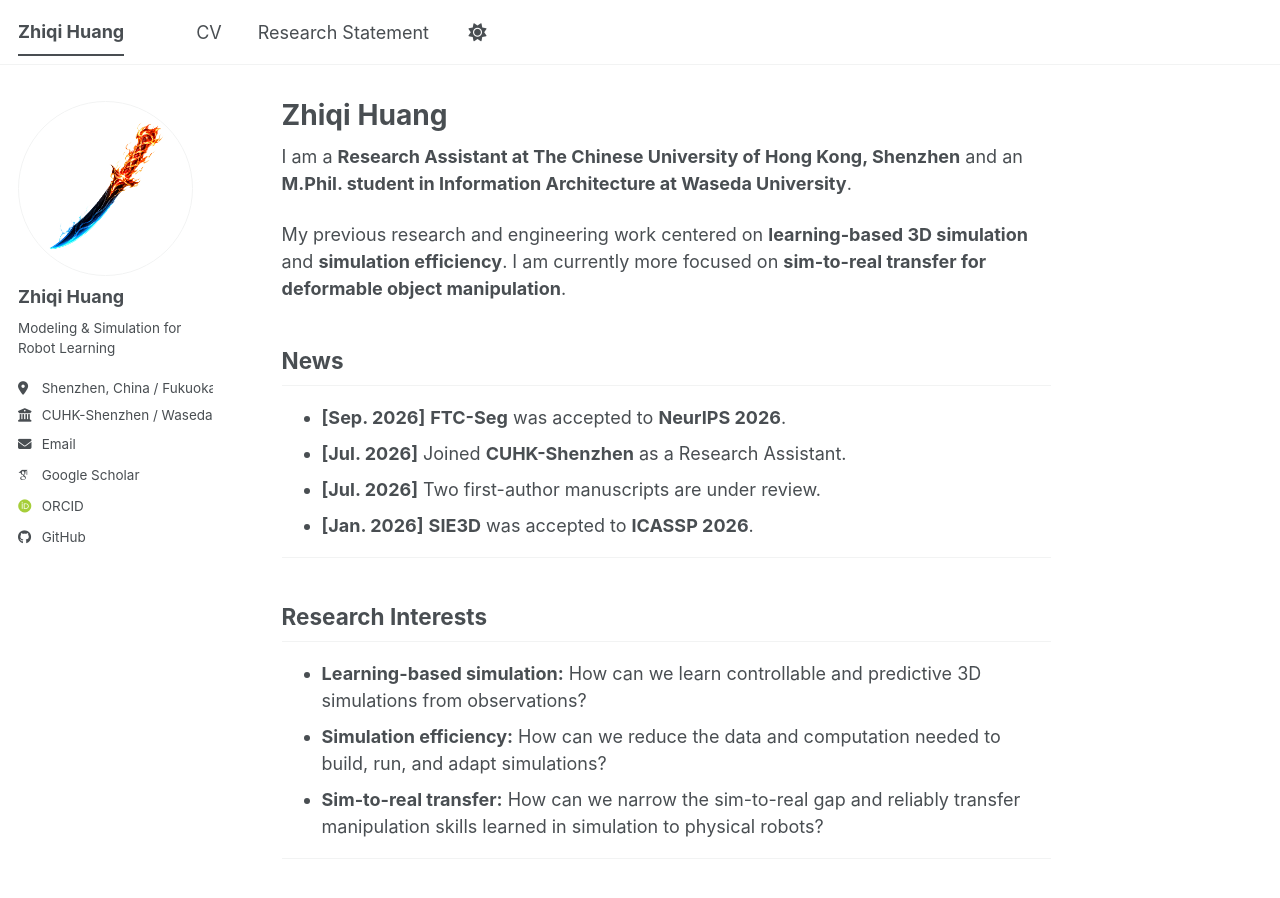
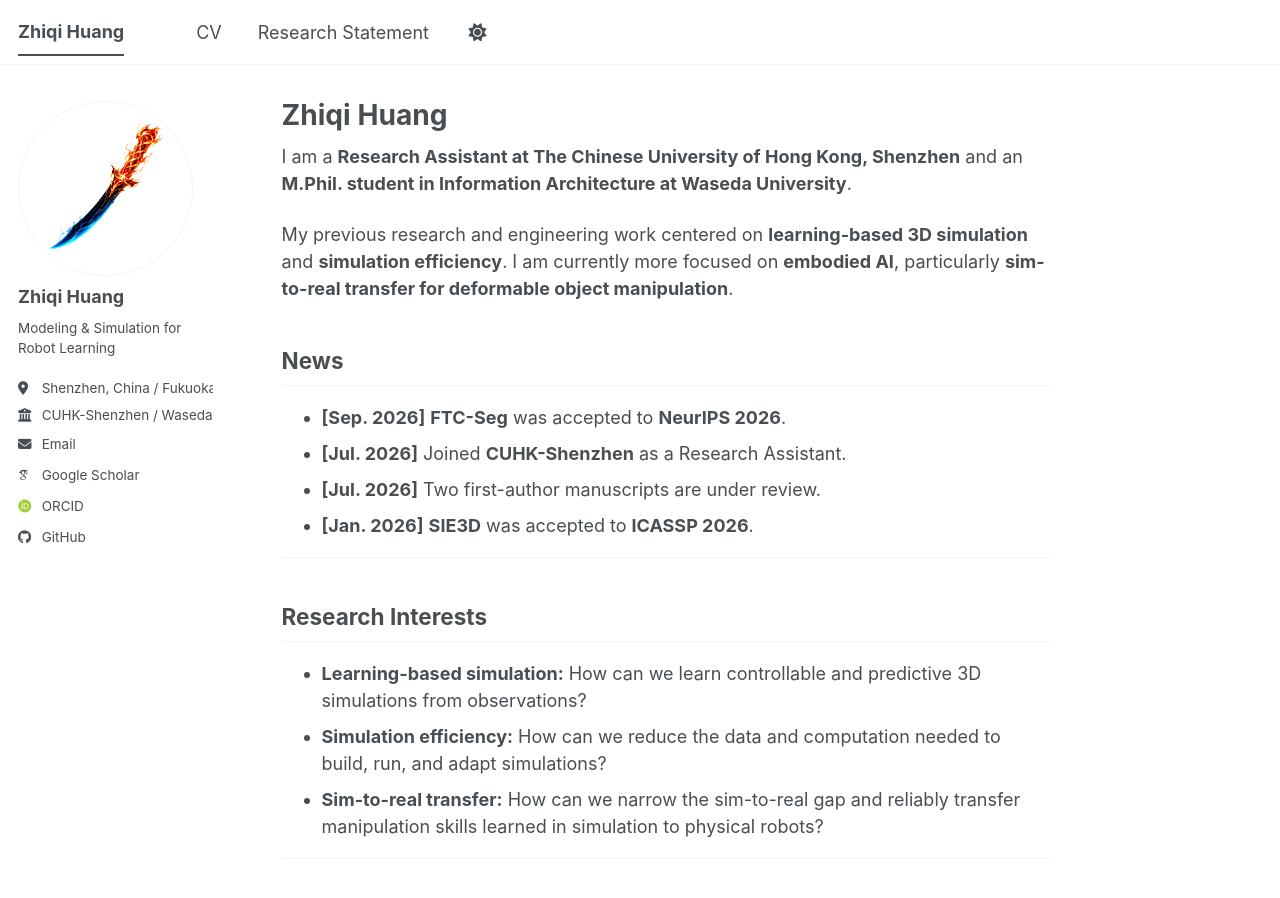
Before and after one commit to huang-zhiqi/huang-zhiqi.github.io, a Jekyll site: the page built from _pages/about.md, in a window 1280 px wide and 900 px high. Built offline with Jekyll 4.4.1, drawn with Linux system fonts in a browser that asks for light colours; some web fonts are replaced; a script bundle is joined from its source files by our own code; library files that are not in the unit come from our copies.

Commit message:
加入具身智能

```diff
--- a/_pages/about.md
+++ b/_pages/about.md
@@ -1,7 +1,7 @@
 ---
 permalink: /
 title: "Zhiqi Huang"
-excerpt: "Learning-based and efficient 3D simulation, with current interests in deformable object manipulation and sim-to-real transfer"
+excerpt: "Learning-based and efficient 3D simulation, with current interests in embodied AI and sim-to-real transfer for deformable object manipulation"
 author_profile: true
 redirect_from:
   - /about/
@@ -10,7 +10,7 @@
 
 I am a **Research Assistant at The Chinese University of Hong Kong, Shenzhen** and an **M.Phil. student in Information Architecture at Waseda University**.
 
-My previous research and engineering work centered on **learning-based 3D simulation** and **simulation efficiency**. I am currently more focused on **sim-to-real transfer for deformable object manipulation**.
+My previous research and engineering work centered on **learning-based 3D simulation** and **simulation efficiency**. I am currently more focused on **embodied AI**, particularly **sim-to-real transfer for deformable object manipulation**.
 
 ## News
 
```
